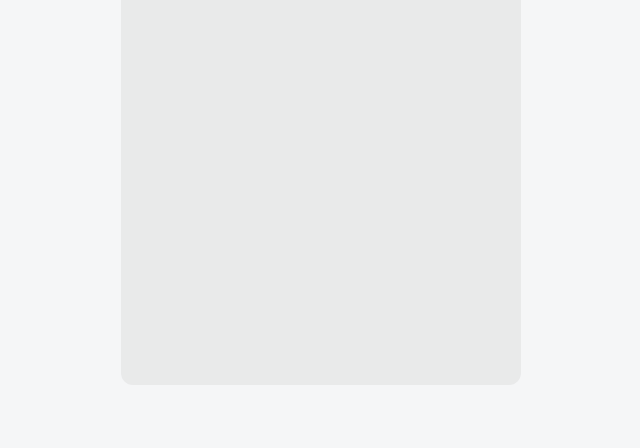
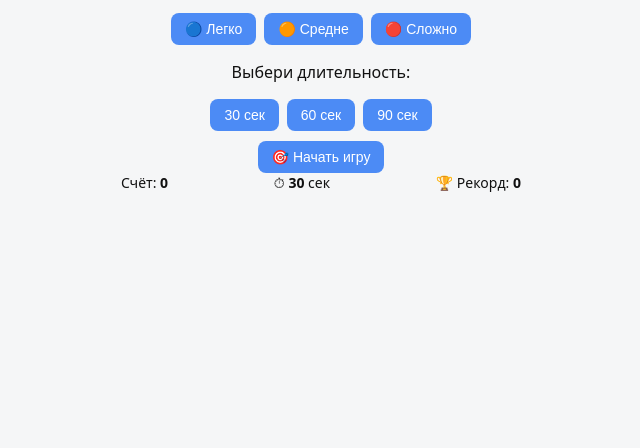
Before and after one commit to DizzyZ7/aim-trainer, a plain HTML site: page index.html in a window 1280 px wide. Shown: the part 352-800 px from the top of the page, without its empty margins (319-959 px from the left). Drawn offline with Linux system fonts and the light colour scheme.

Commit message:
Enhance button styles and layout options
Added styles for button and options layout, and removed unused styles.

```diff
--- a/style.css
+++ b/style.css
@@ -31,6 +31,28 @@ h1 {
   margin-bottom: 10px;
 }
 
+.options {
+  display: flex;
+  justify-content: center;
+  gap: 8px;
+  margin-bottom: 10px;
+}
+
+button {
+  cursor: pointer;
+  border: none;
+  border-radius: 8px;
+  padding: 8px 14px;
+  background: var(--accent);
+  color: white;
+  font-size: 14px;
+  transition: opacity 0.2s;
+}
+
+button:hover {
+  opacity: 0.85;
+}
+
 #hud {
   display: flex;
   justify-content: space-between;
@@ -50,11 +72,8 @@ h1 {
 
 .target {
   position: absolute;
-  width: 48px;
-  height: 48px;
   background: var(--accent);
   border-radius: 50%;
-  cursor: pointer;
   opacity: 0.9;
   transition: transform 0.1s ease, opacity 0.2s;
 }
@@ -64,19 +83,8 @@ h1 {
   opacity: 0.7;
 }
 
-#start-btn {
-  background: var(--accent);
-  border: none;
-  border-radius: 8px;
-  color: white;
-  padding: 10px 20px;
-  font-size: 16px;
-  cursor: pointer;
-  transition: opacity 0.2s;
-}
-
-#start-btn:hover {
-  opacity: 0.9;
+.hidden {
+  display: none;
 }
 
 body.dark {
```
